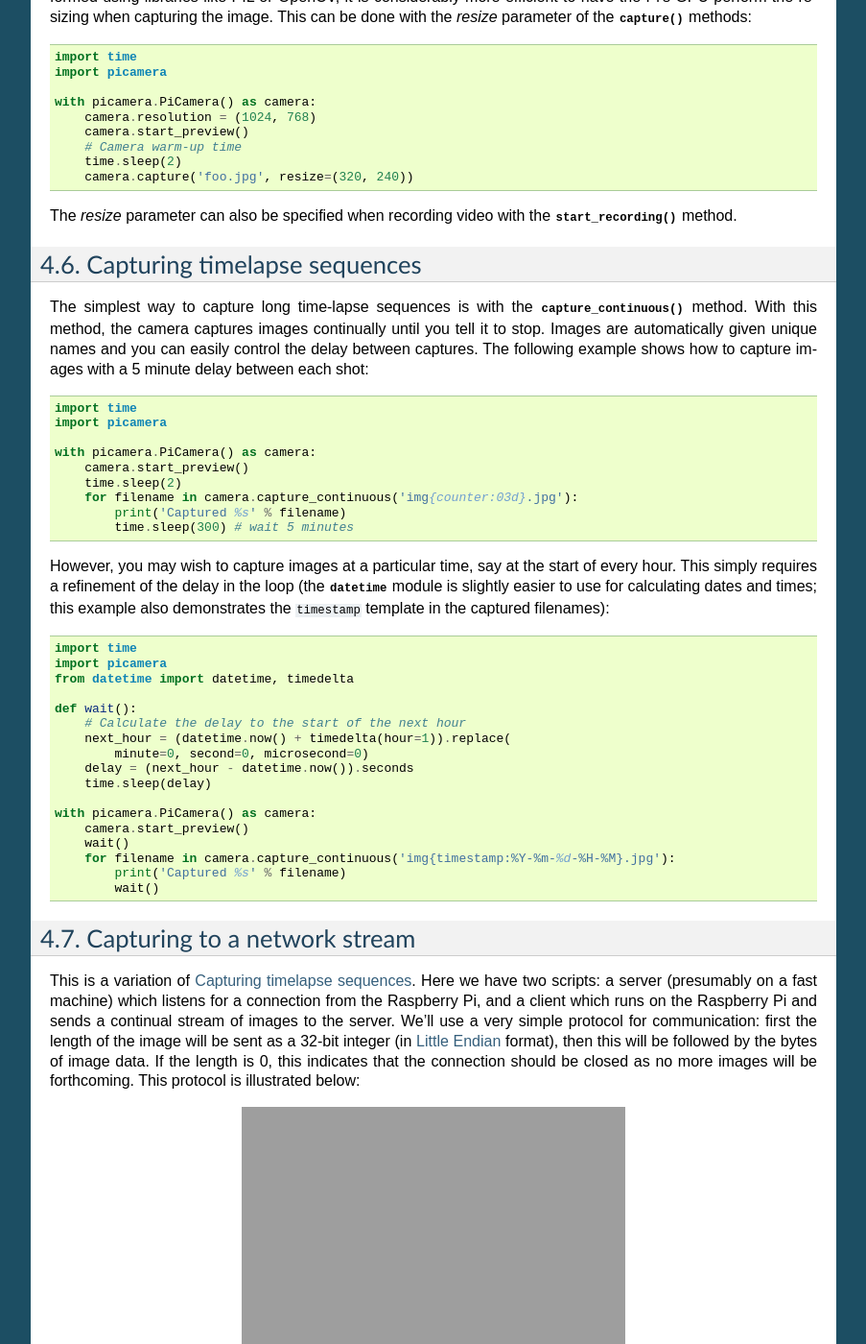
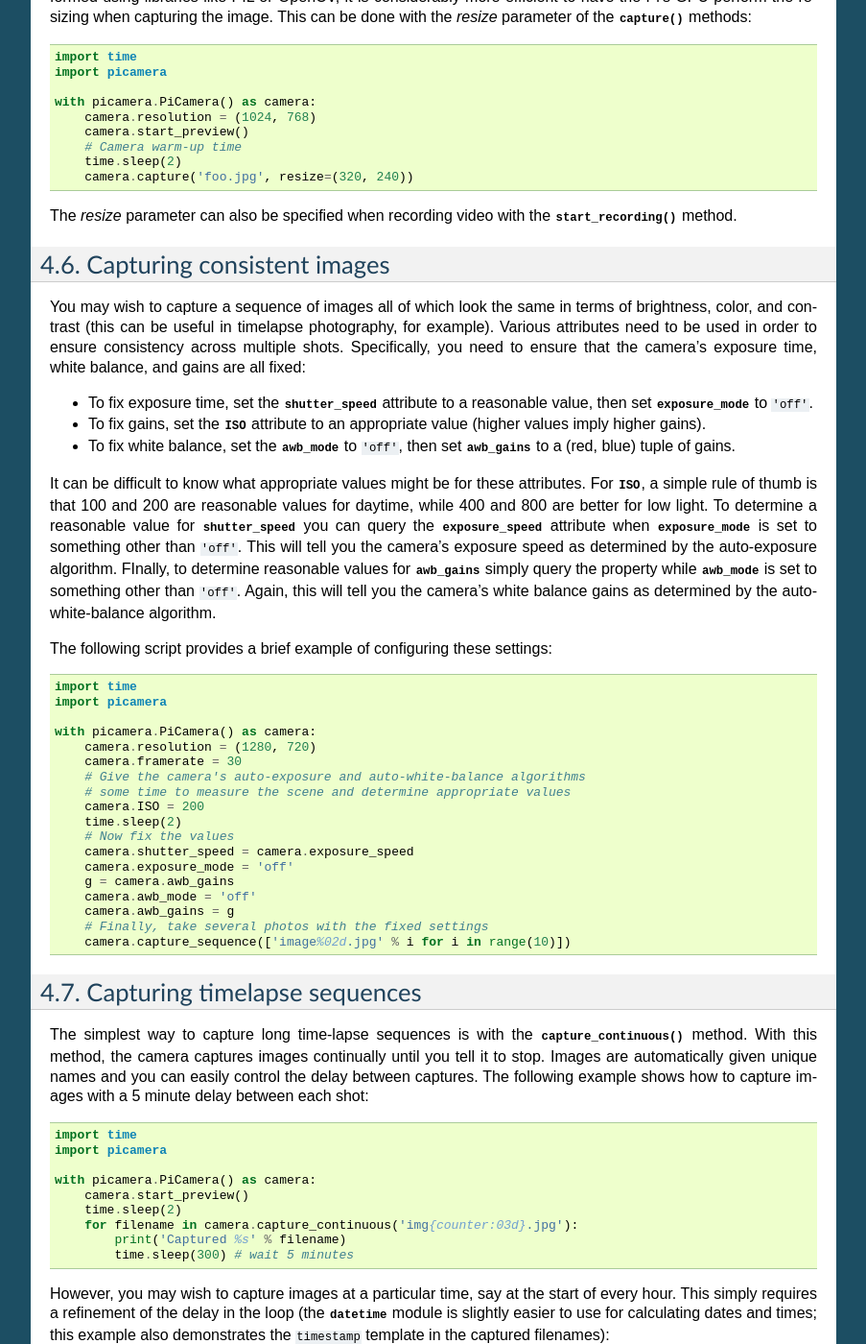
Before and after one commit to waveform80/picamera, a Sphinx documentation site: the page built from docs/recipes1.rst, in a window 1280 px wide and 1400 px high, scrolled down 2207 px. Shown: the whole window at 96% size, without its empty margins (198-1101 px from the left). Built offline with Sphinx 7.4.7, drawn with Linux system fonts in a browser that asks for light colours; some of the changed text lies outside the part shown.

Commit message:
Add some recipes for fixing exposure times

```diff
--- a/docs/recipes1.rst
+++ b/docs/recipes1.rst
@@ -167,6 +167,62 @@ The *resize* parameter can also be specified when recording video with the
 :meth:`~picamera.PiCamera.start_recording` method.
 
 
+.. _consistent_capture:
+
+Capturing consistent images
+===========================
+
+You may wish to capture a sequence of images all of which look the same in
+terms of brightness, color, and contrast (this can be useful in timelapse
+photography, for example). Various attributes need to be used in order to
+ensure consistency across multiple shots. Specifically, you need to ensure that
+the camera's exposure time, white balance, and gains are all fixed:
+
+* To fix exposure time, set the :attr:`~picamera.PiCamera.shutter_speed`
+  attribute to a reasonable value, then set
+  :attr:`~picamera.PiCamera.exposure_mode` to ``'off'``.
+* To fix gains, set the :attr:`~picamera.PiCamera.ISO` attribute to an
+  appropriate value (higher values imply higher gains).
+* To fix white balance, set the :attr:`~picamera.PiCamera.awb_mode` to
+  ``'off'``, then set :attr:`~picamera.PiCamera.awb_gains` to a (red, blue)
+  tuple of gains.
+
+It can be difficult to know what appropriate values might be for these
+attributes.  For :attr:`~picamera.PiCamera.ISO`, a simple rule of thumb is that
+100 and 200 are reasonable values for daytime, while 400 and 800 are better for
+low light. To determine a reasonable value for
+:attr:`~picamera.PiCamera.shutter_speed` you can query the
+:attr:`~picamera.PiCamera.exposure_speed` attribute when
+:attr:`~picamera.PiCamera.exposure_mode` is set to something other than
+``'off'``. This will tell you the camera's exposure speed as determined by the
+auto-exposure algorithm. FInally, to determine reasonable values for
+:attr:`~picamera.PiCamera.awb_gains` simply query the property while
+:attr:`~picamera.PiCamera.awb_mode` is set to something other than ``'off'``.
+Again, this will tell you the camera's white balance gains as determined by the
+auto-white-balance algorithm.
+
+The following script provides a brief example of configuring these settings::
+
+    import time
+    import picamera
+
+    with picamera.PiCamera() as camera:
+        camera.resolution = (1280, 720)
+        camera.framerate = 30
+        # Give the camera's auto-exposure and auto-white-balance algorithms
+        # some time to measure the scene and determine appropriate values
+        camera.ISO = 200
+        time.sleep(2)
+        # Now fix the values
+        camera.shutter_speed = camera.exposure_speed
+        camera.exposure_mode = 'off'
+        g = camera.awb_gains
+        camera.awb_mode = 'off'
+        camera.awb_gains = g
+        # Finally, take several photos with the fixed settings
+        camera.capture_sequence(['image%02d.jpg' % i for i in range(10)])
+
+
 .. _timelapse_capture:
 
 Capturing timelapse sequences
@@ -212,6 +268,50 @@ captured filenames)::
         for filename in camera.capture_continuous('img{timestamp:%Y-%m-%d-%H-%M}.jpg'):
             print('Captured %s' % filename)
             wait()
+
+
+.. _dark_capture:
+
+Capturing in low light
+======================
+
+Using similar tricks to those in :ref:`consistent_capture`, the Pi's camera can
+capture images in low light conditions. The primary objective is to set a high
+gain, and a long exposure time to allow the camera to gather as much light as
+possible However, the :attr:`~picamera.PiCamera.shutter_speed` attribute is
+constrained by the camera's :attr:`~picamera.PiCamera.framerate` so the first
+thing we need to do is set a very slow framerate. The following script captures
+an image with a 6 second exposure time (the maximum the Pi's camera module is
+currently capable of)::
+
+    import picamera
+    from time import sleep
+    from fractions import Fraction
+
+    with picamera.PiCamera() as camera:
+        camera.resolution = (1280, 720)
+        # Set a framerate of 1/6fps, then set shutter
+        # speed to 6s and ISO to 800
+        camera.framerate = Fraction(1, 6)
+        camera.shutter_speed = 6000000
+        camera.exposure_mode = 'off'
+        camera.ISO = 800
+        # Give the camera a good long time to measure AWB
+        # (you may wish to use fixed AWB instead)
+        sleep(10)
+        # Finally, capture an image with a 6s exposure. Due
+        # to mode switching on the still port, this will take
+        # longer than 6 seconds
+        camera.capture('dark.jpg')
+
+In anything other than dark conditions, the image produced by this script will
+most likely be completely white or at least heavily over-exposed.
+
+.. note::
+
+    The Pi's camera module uses a `rolling shutter`_. This means that moving
+    subjects may appear distorted if they move relative to the camera. This
+    effect will be exaggerated by using longer exposure times.
 
 
 .. _streaming_capture:
@@ -672,3 +772,4 @@ running as root with ``sudo python``), you can also control the LED via the
 .. _ring buffer: http://en.wikipedia.org/wiki/Circular_buffer
 .. _boot configuration: http://www.raspberrypi.org/documentation/configuration/config-txt.md
 .. _Little Endian: http://en.wikipedia.org/wiki/Endianness
+.. _rolling shutter: http://en.wikipedia.org/wiki/Rolling_shutter
```
